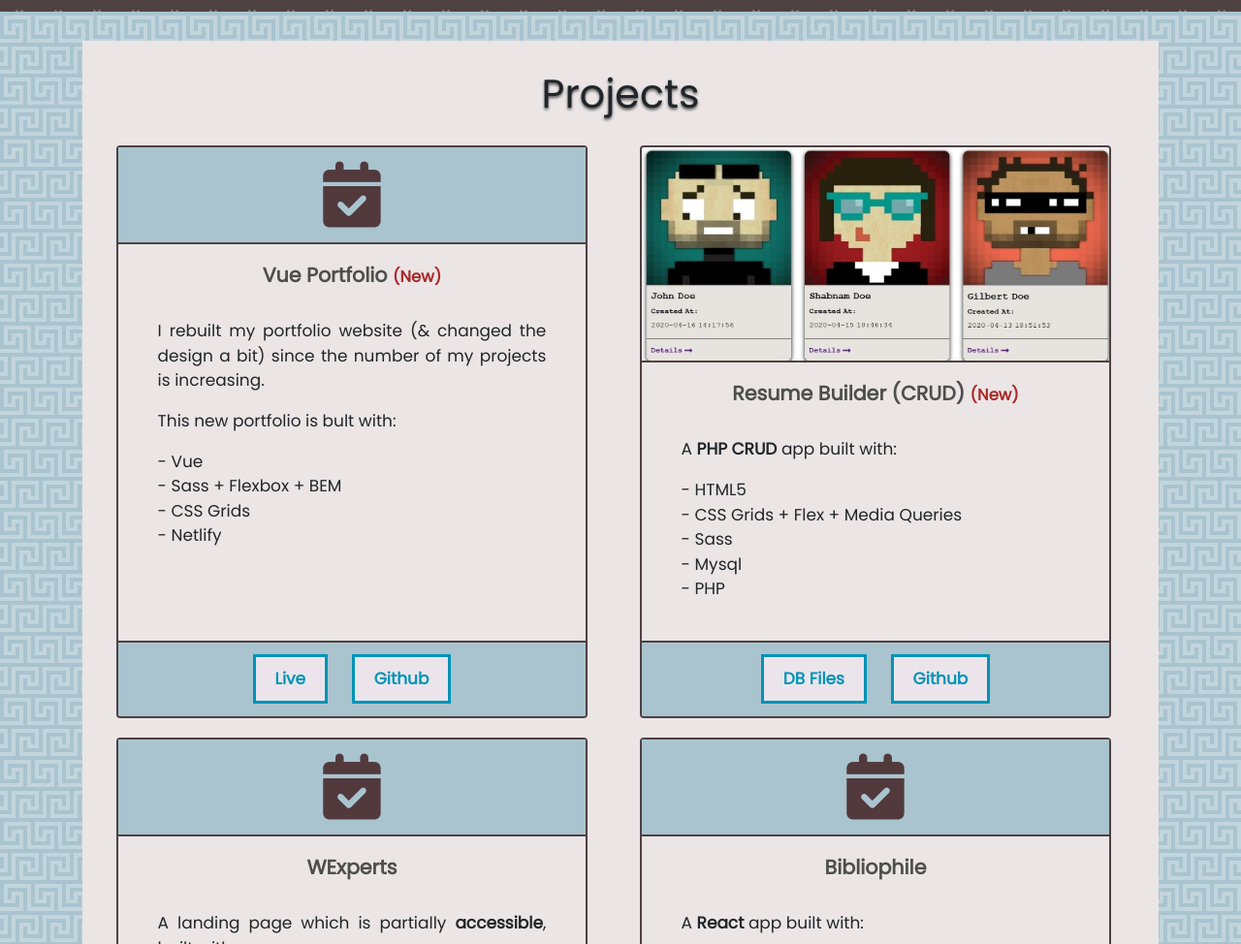
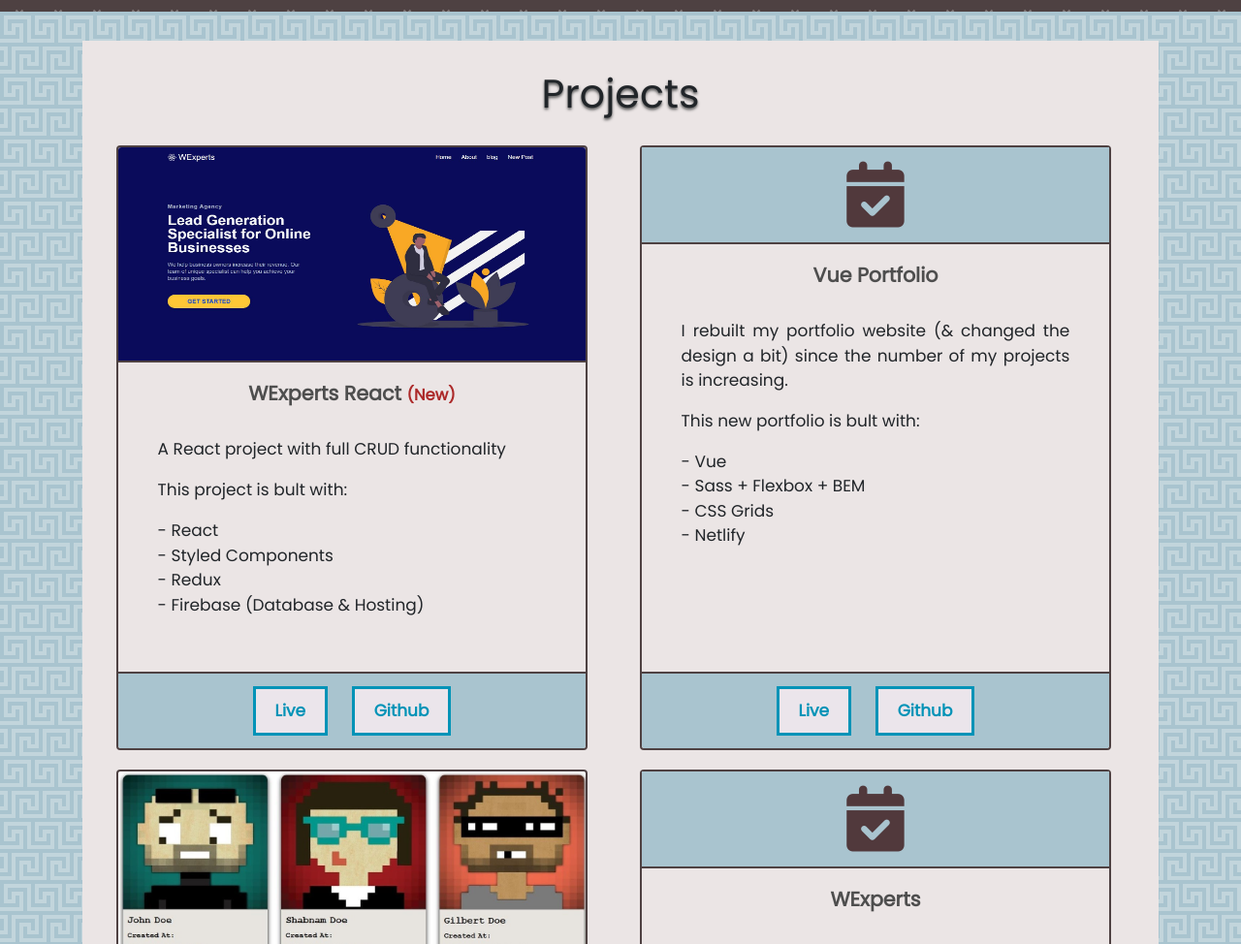
Before and after one commit to shab-k/myportfolio, a plain HTML site: page dist/index.html in a window 1280 px wide. Shown: the part 1060-2034 px from the top of the page at 97% size. Drawn offline with nearby package versions, Linux system fonts and the light colour scheme.

Commit message:
added new react project.

```diff
--- a/dist/index.html
+++ b/dist/index.html
@@ -83,12 +83,39 @@
             <div class="row">
 
               <div class="col-lg-6">
+                <div class="card p-nine">
+                  <!-- <div class="card-icon text-center">
+                    <i class="fas fa-calendar-check fa-4x" style="color:#51393C"></i>
+                  </div> -->
+                  <img class="card-img-top" src="images/wexperts-react-fb-shot.jpg" alt="Card image cap">
+                  <div class="card-body text-center">
+                    <h5 class="card-title">WExperts React <span>(New)</span></h5>
+                    <div class="card-text">
+                      <p>A React project with full CRUD functionality
+                      </p>
+                      <p>This project is bult with:</p>
+                      <ul>
+                        <li>- React</li>
+                        <li>- Styled Components</li>
+                        <li>- Redux</li>
+                        <li>- Firebase (Database & Hosting)</li>
+                      </ul>
+                    </div>
+                  </div>
+                  <div class="card-footer">
+                    <a href="https://wexperts-react.web.app" class="button-link" target="_blank">Live</a>
+                    <a href="https://github.com/shab-k/wexperts-react-fb" class="button-link" target="_blank">Github</a>
+                  </div>
+
+                </div>
+              </div>
+              <div class="col-lg-6">
                 <div class="card p-eight">
                   <div class="card-icon text-center">
                     <i class="fas fa-calendar-check fa-4x" style="color:#51393C"></i>
                   </div>
                   <div class="card-body text-center">
-                    <h5 class="card-title">Vue Portfolio <span>(New)</span></h5>
+                    <h5 class="card-title">Vue Portfolio</h5>
                     <div class="card-text">
                       <p>I rebuilt my portfolio website (& changed the design a bit) since the number of my projects is
                         increasing.
```
Also changed, not shown: dist/images/wexperts-react-fb-shot.jpg (added), 1 other file.
